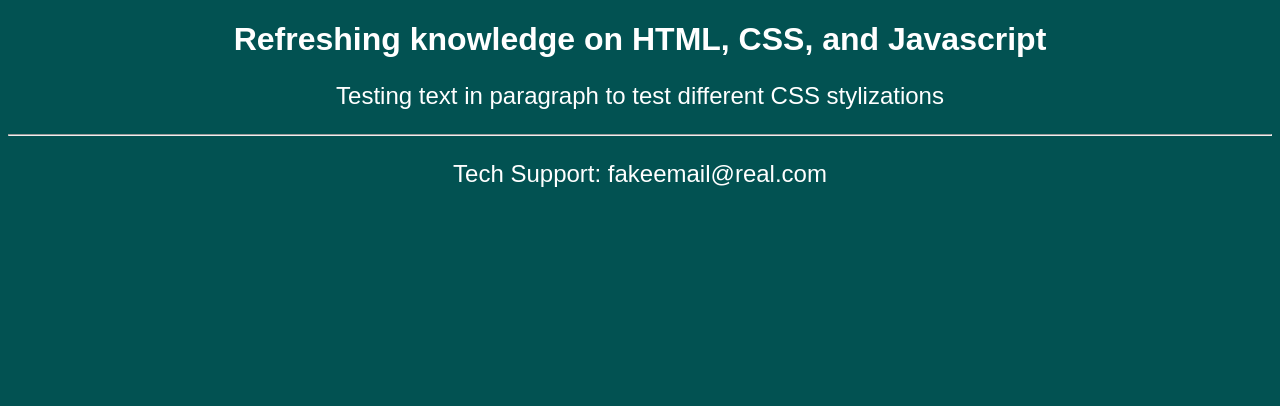
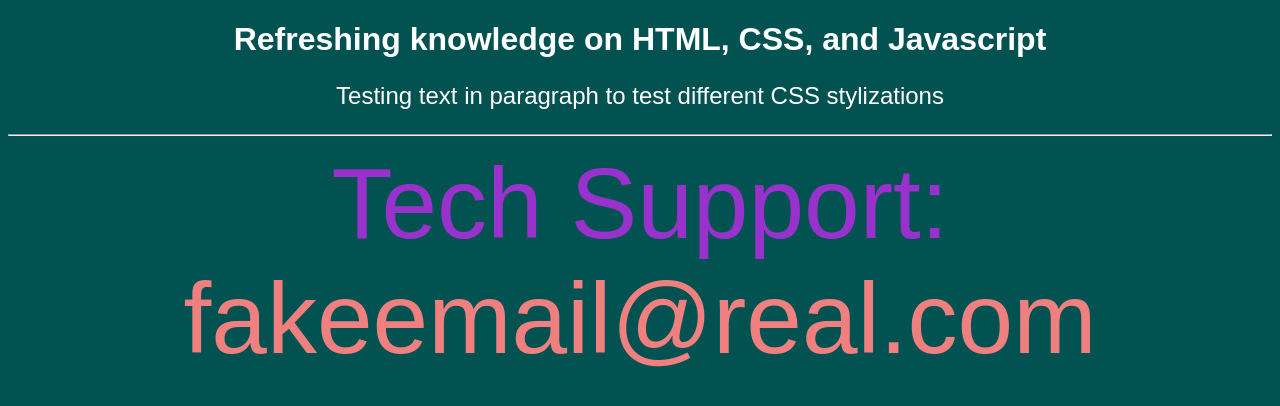
Before and after one commit to majohn17/HCJ, a plain HTML site: page site/index.html in a window 1280 px wide. Drawn offline with Linux system fonts and the light colour scheme.

Commit message:
Added more fun formatting

```diff
--- a/site/index.html
+++ b/site/index.html
@@ -12,7 +12,9 @@
         <p>Testing text in paragraph to test different CSS stylizations</p>
         <footer>
             <hr>
-            <p onclick="alert('Please don\'t email us : \)')"> Tech Support: fakeemail@real.com </p>
+            <p onclick="alert('Please don\'t email us : \)')">
+                 Tech Support: <span>fakeemail@real.com</span>
+            </p>
         </footer>
     </body>
 </html>
--- a/site/style.css
+++ b/site/style.css
@@ -12,6 +12,14 @@ p {
     font-size: 1.5em;
     text-align: center;
 }
+footer > p {
+    color: darkorchid;
+    margin-top: 10px;
+    font-size: 100px;
+}
+p > span {
+    color: lightcoral;
+}
 hr {
-    color: #fff
+    color: #fff;
 }
```
